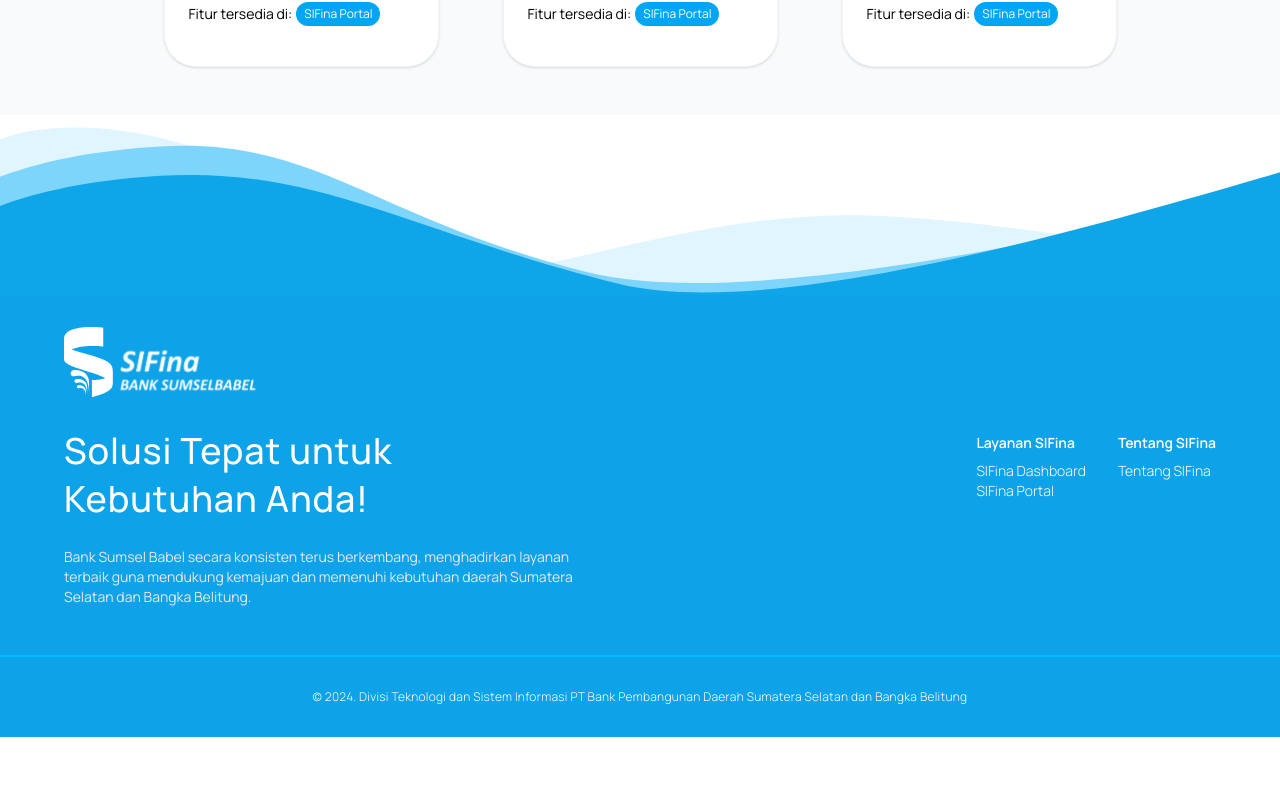
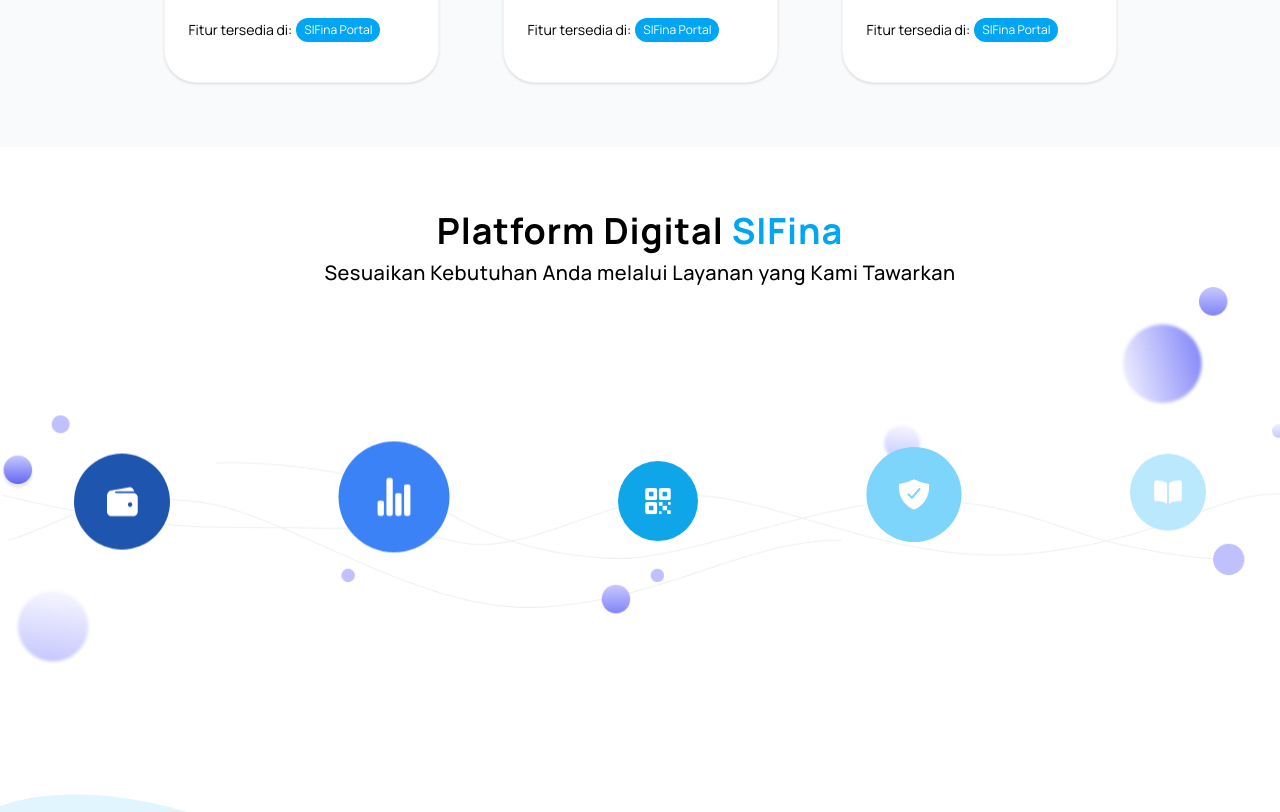
Before and after one commit to imancrrzii/react-auth-jwt, a React (Vite) app: page /tentang-sifina in a window 1280 px wide. Shown: the part 2118-2930 px from the top of the page. Before the commit the page ends 2855 px from the top, so only its background shows below. Built offline with nearby package versions, Linux system fonts and the light colour scheme.

Commit message:
feat(about): add platform digital component for about page

```diff
--- a/src/about/Feature.jsx
+++ b/src/about/Feature.jsx
@@ -9,11 +9,11 @@ import { RiWalletFill } from "react-icons/ri";
 
 const Feature = () => {
   return (
-    <div className="bg-gray-50 py-12">
+    <div className="bg-gray-50 py-16">
       <h3 className="font-bold text-2xl lg:text-4xl text-center mb-12">
         Fitur yang Kami Sediakan
       </h3>
-      <div className="flex flex-col lg:flex-row justify-center items-center gap-8 lg:gap-16 mb-0 lg:mb-12 px-4 lg:px-0">
+      <div className="flex flex-col md:flex-row justify-center items-center gap-8 lg:gap-16 mb-0 lg:mb-12 px-4 lg:px-0">
         <div className="flex flex-col gap-4 bg-white border-1 border-gray-100 px-6 py-10 w-full lg:w-[280px] rounded-4xl shadow-sm items-start">
           <FaWallet className="w-7 h-7 text-sky-500" />
           <h3 className="text-sm font-bold">Informasi Saldo Rekening</h3>
@@ -58,7 +58,7 @@ const Feature = () => {
           </div>
         </div>
       </div>
-      <div className="flex flex-col lg:flex-row justify-center items-center gap-8 lg:gap-16 mt-8 lg:mt-0 px-4 lg:px-0">
+      <div className="flex flex-col md:flex-row justify-center items-center gap-8 lg:gap-16 mt-8 lg:mt-0 px-4 lg:px-0">
         <div className="flex flex-col gap-4 bg-white border-1 border-gray-100 px-6 py-10 w-full lg:w-[275px] rounded-4xl shadow-sm">
           <FaMoneyBill className="w-7 h-7 text-sky-500" />
           <h3 className="text-sm font-bold">Proses Pembayaran</h3>
--- /dev/null
+++ b/src/about/Platform.jsx
@@ -0,0 +1,52 @@
+import React from "react";
+import digital from "../assets/images/bg-about-fitur.png";
+import fitur1 from "../assets/images/fitur-1.svg";
+import fitur2 from "../assets/images/fitur-2.svg";
+import fitur3 from "../assets/images/fitur-3.svg";
+import fitur4 from "../assets/images/fitur-4.svg";
+import fitur5 from "../assets/images/fitur-5.svg";
+
+const Platform = () => {
+  return (
+    <div className="bg-white py-16 relative">
+      <div className="text-center px-8 lg:px-0">
+        <h3 className="font-bold text-2xl lg:text-4xl tracking-wide">
+          Platform Digital <span className="text-sky-500">SIFina</span>
+        </h3>
+        <p className="text-md lg:text-xl font-medium tracking-wide mt-2">
+          Sesuaikan Kebutuhan Anda melalui Layanan yang Kami Tawarkan
+        </p>
+      </div>
+      <img src={digital} alt="" className="absolute z-0" />
+      <div className="flex flex-wrap justify-center items-center gap-8 lg:gap-42 py-16 lg:py-40 ">
+        <img
+          src={fitur1}
+          alt=""
+          className="z-10 w-[8vw] max-w-24 animate-float"
+        />
+        <img
+          src={fitur2}
+          alt=""
+          className="z-10 w-[10vw] max-w-28 animate-float-slow"
+        />
+        <img
+          src={fitur3}
+          alt=""
+          className="z-10 w-[7vw] max-w-20 animate-float-fast"
+        />
+        <img
+          src={fitur4}
+          alt=""
+          className="z-10 w-[9vw] max-w-24 animate-float-delay"
+        />
+        <img
+          src={fitur5}
+          alt=""
+          className="z-10 w-[6vw] max-w-20 animate-float-offset"
+        />
+      </div>
+    </div>
+  );
+};
+
+export default Platform;
--- a/src/pages/About.jsx
+++ b/src/pages/About.jsx
@@ -5,6 +5,7 @@ import Description from "../about/Description";
 import { IoChevronUp } from "react-icons/io5";
 import Content from "../about/Content";
 import Feature from "../about/Feature";
+import Platform from "../about/Platform";
 
 const About = () => {
   const [showButton, setShowButton] = useState(false);
@@ -35,6 +36,7 @@ const About = () => {
       <Description />
       <Content />
       <Feature />
+      <Platform />
       <Footer />
 
       {showButton && (
--- a/src/styles/global.css
+++ b/src/styles/global.css
@@ -1,7 +1,39 @@
 @import "tailwindcss";
 
 body {
-  font-family: 'Open Sans', sans-serif;
+  font-family: "Open Sans", sans-serif;
+}
+
+@keyframes float {
+  0%,
+  100% {
+    transform: translateY(0);
+  }
+  50% {
+    transform: translateY(-12px);
+  }
+}
+
+.animate-float {
+  animation: float 3s ease-in-out infinite;
+}
+
+.animate-float-slow {
+  animation: float 5s ease-in-out infinite;
+}
+
+.animate-float-fast {
+  animation: float 2s ease-in-out infinite;
+}
+
+.animate-float-delay {
+  animation: float 4s ease-in-out infinite;
+  animation-delay: 1s;
+}
+
+.animate-float-offset {
+  animation: float 3.5s ease-in-out infinite;
+  animation-delay: 0.5s;
 }
 
 .manrope {
@@ -9,13 +41,23 @@ body {
 }
 
 @keyframes bounceDown {
-  0%, 100% { transform: translateY(0); }
-  50% { transform: translateY(15%); }
+  0%,
+  100% {
+    transform: translateY(0);
+  }
+  50% {
+    transform: translateY(15%);
+  }
 }
 
 @keyframes glow {
-  0%, 100% { filter: drop-shadow(0 0 5px #f5ecbb); }
-  50% { filter: drop-shadow(0 0 15px #d0b51e); }
+  0%,
+  100% {
+    filter: drop-shadow(0 0 5px #f5ecbb);
+  }
+  50% {
+    filter: drop-shadow(0 0 15px #d0b51e);
+  }
 }
 
 .animate-bounceDown {
```
